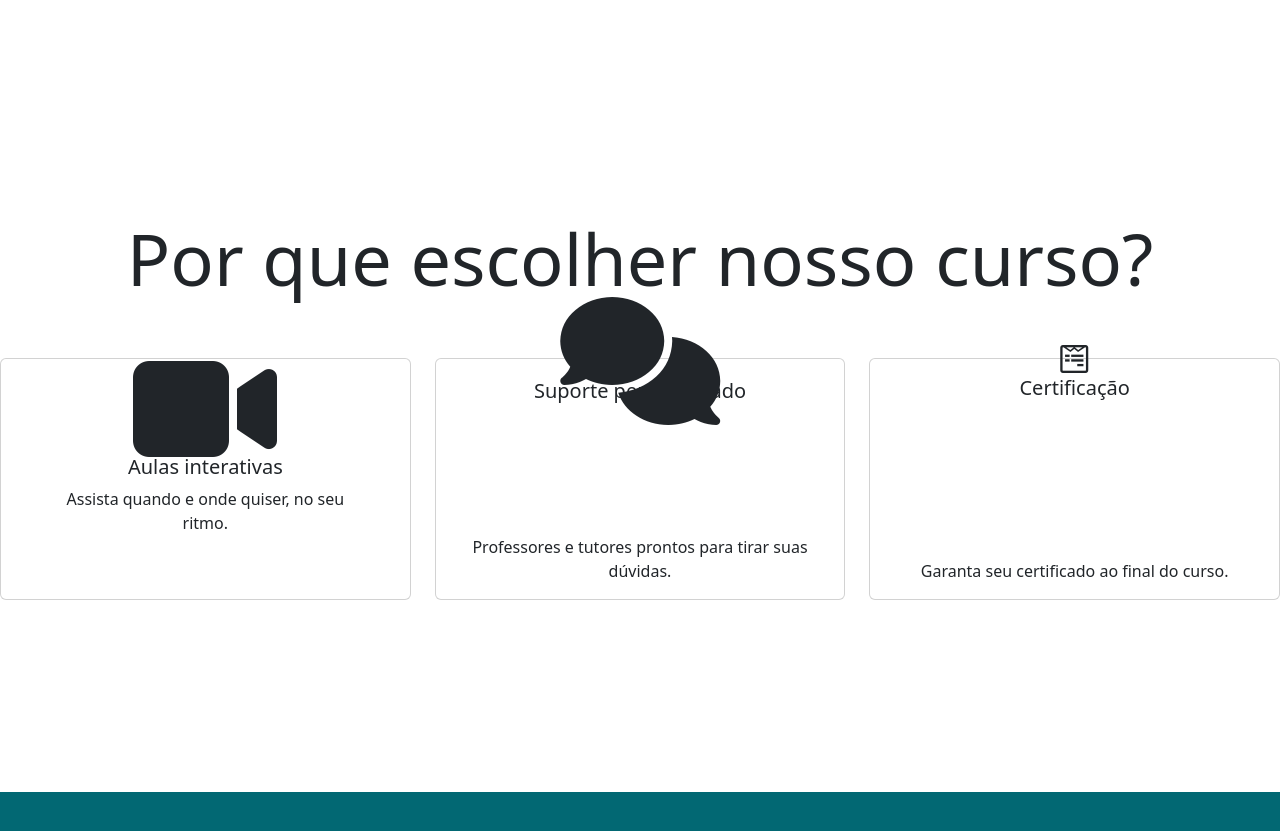
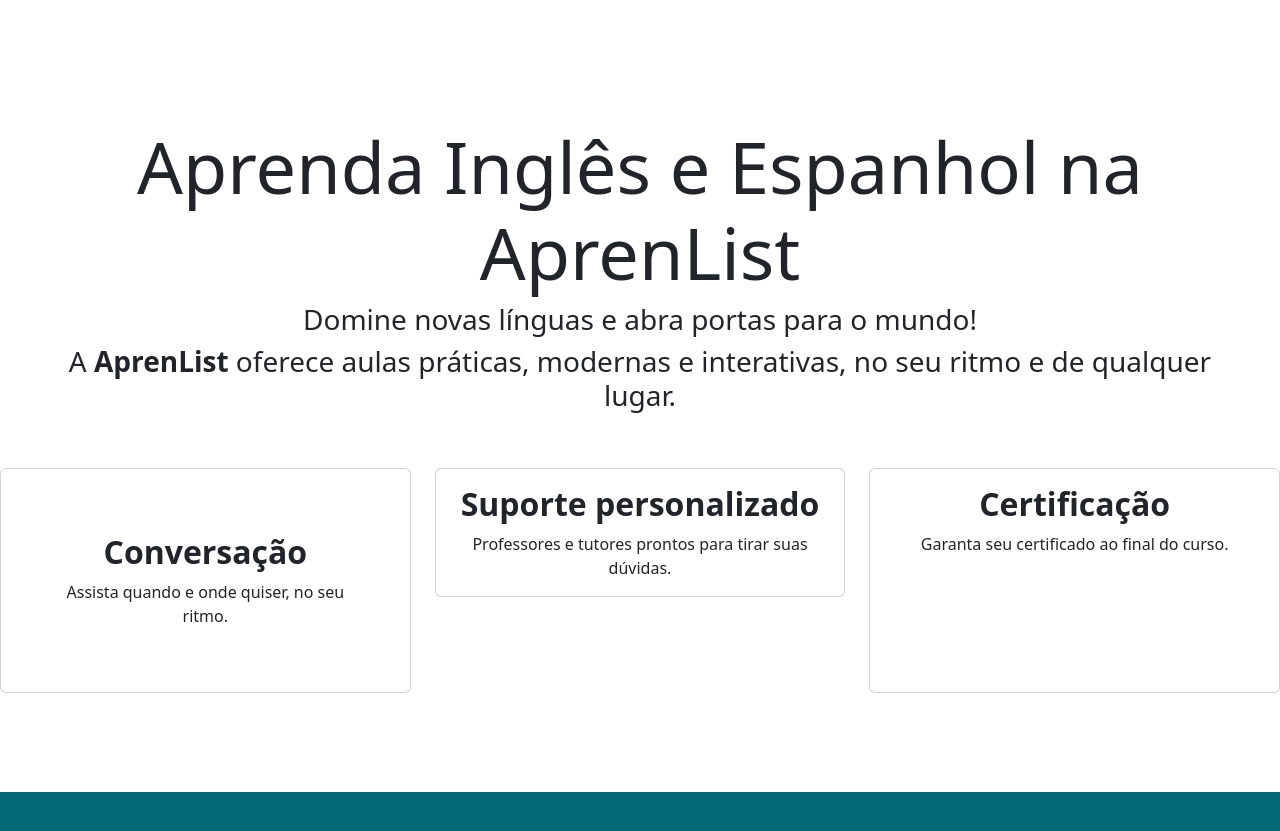
Before and after one commit to vitoriaeliza78/AprenList-Curso-de-ingles-e-espanhol, a plain HTML site: page index.html in a window 1280 px wide. Shown: the part 840-1671 px from the top of the page. Drawn offline with nearby package versions, Linux system fonts and the light colour scheme.

Commit message:
mudando os cards

```diff
--- a/css/style.css
+++ b/css/style.css
@@ -81,6 +81,10 @@ header{
     background-color: white;
   }
 
+.card-title{
+  font-weight: 900;
+  font-size: 2rem;
+}
   /* Card transparente com efeito glass */
   .card-glass:hover {
     transform: scale(1.05); /* Leve aumento */
@@ -88,12 +92,7 @@ header{
   }
 
   /* Para deixar a altura uniforme */
-.card-body {
-    display: flex;
-    flex-direction: column;
-  justify-content: space-between;
-  }
 
 .card .fa-solid{
-  font-size: 8em;
+  font-size: 7em;
 }
--- a/index.html
+++ b/index.html
@@ -80,17 +80,19 @@
     <!-- BENEFÍCIOS -->
     <section id="beneficios" class="beneficios  mt-5">
       <div class=" text-center text-dark m-5">
-        <h2 class="display-2">Por que escolher nosso curso?</h2>
+        <h2 class="display-2">Aprenda Inglês e Espanhol na AprenList</h2>
+        <h3>Domine novas línguas e abra portas para o mundo!</h3>
+        <h3>A <strong>AprenList</strong> oferece aulas práticas, modernas e interativas, no seu ritmo e de qualquer lugar.</h3>
       </div>
         <div class="row justify-content-center">
           <!-- Card 1 -->
           <div class="col-12 col-md-4 mb-3">
-            <div class="card card-glass text-center d-flex flex-column justify-content-between p-5">
+            <div class="card card-glass card-blur d-flex flex-column justify-content-between p-5">
               <div>
-                <i class="fa-solid fa-video fa-beat fa-2xl"></i>
+
               </div>
               <div class="card-body">
-                <h5 class="card-title">Aulas interativas</h5>
+                <h5 class="card-title">Conversação</h5>
                 <p class="card-text">
                   Assista quando e onde quiser, no seu ritmo.
                 </p>
@@ -100,8 +102,8 @@
 
           <!-- Card 2 -->
           <div class="col-12 col-md-4 mb-3">
-            <div class="card card-glass text-center h-100">
-              <i class="fa-solid fa-comments fa-bounce fa-2xl"></i>
+            <div class="card card-glass card-blur text-center">
+
               <div class="card-body">
                 <h5 class="card-title">Suporte personalizado</h5>
                 <p class="card-text">
@@ -114,7 +116,7 @@
           <!-- Card 3 -->
           <div class="col-12 col-md-4 mb-3">
             <div class="card card-glass text-center h-100">
-             <i class="fa-brands fa-wpforms fa-beat fa-2xl"></i>
+
               <div class="card-body">
                 <h5 class="card-title">Certificação</h5>
                 <p class="card-text">
```
